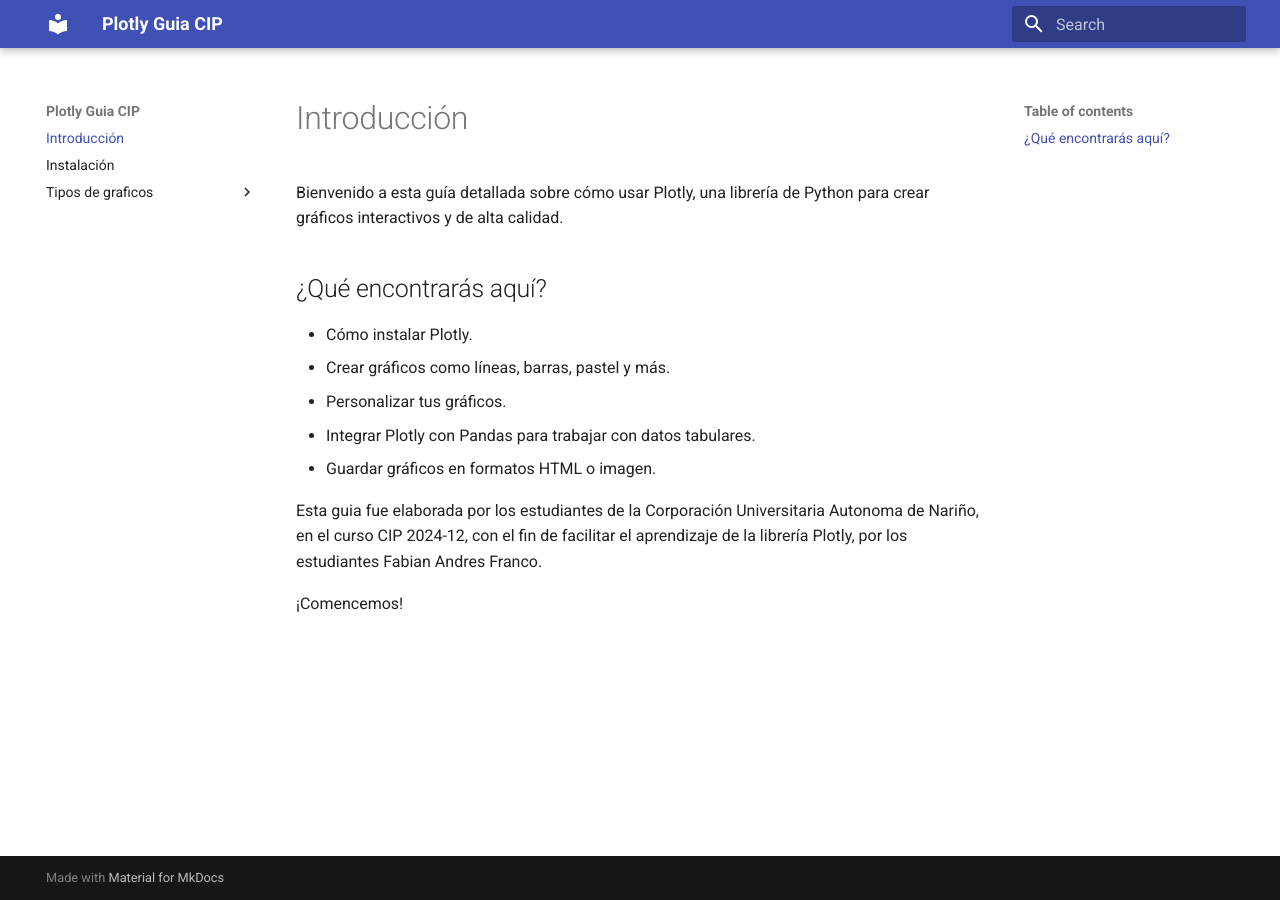
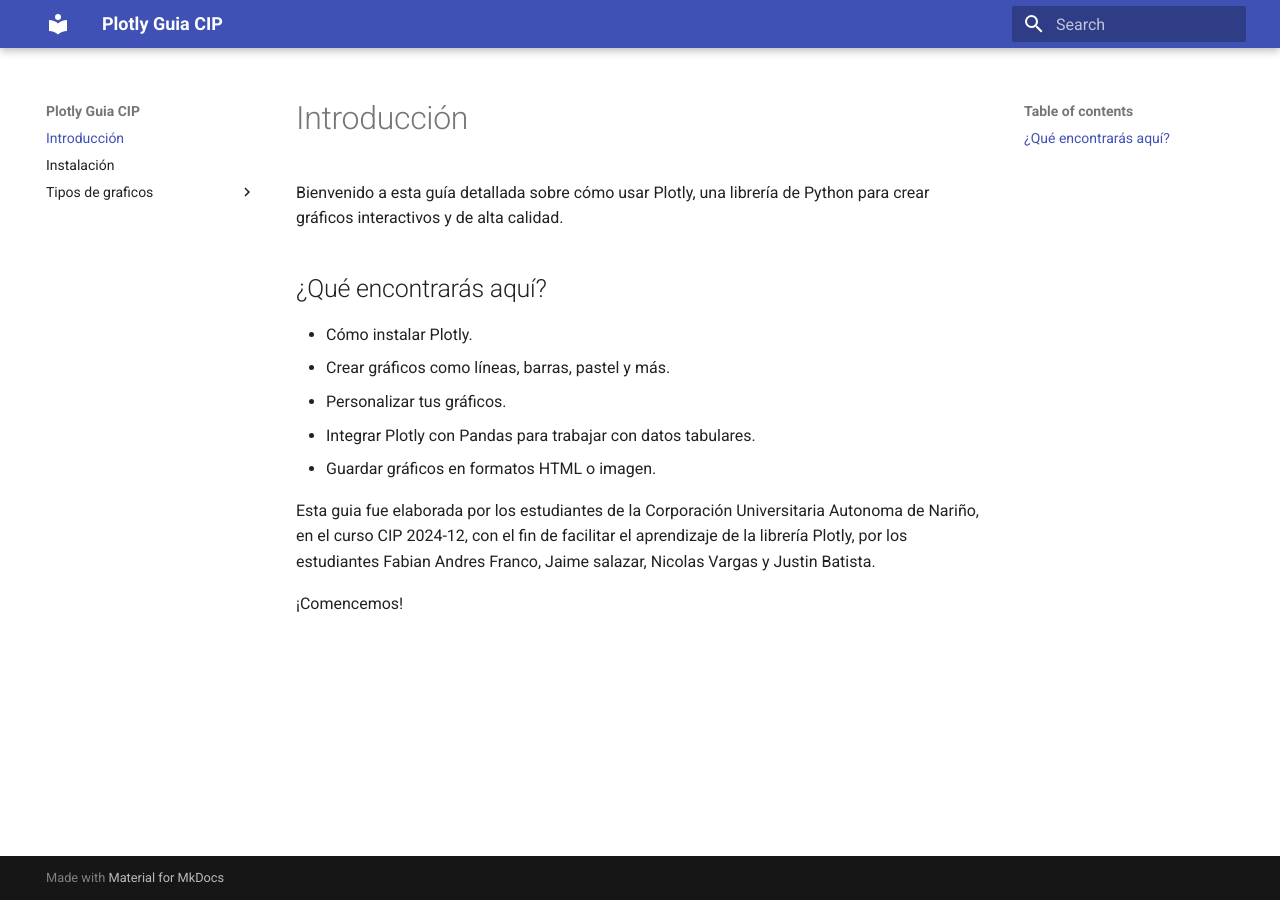
Before and after one commit to fabian-franco/plotly, an MkDocs documentation site: the page built from docs/index.md, in a window 1280 px wide. Built offline with MkDocs 1.6.1 and Material for MkDocs 9.7.7, drawn with Linux system fonts in a browser that asks for light colours.

Commit message:
feat: add new names

```diff
--- a/docs/index.md
+++ b/docs/index.md
@@ -9,6 +9,6 @@ Bienvenido a esta guía detallada sobre cómo usar Plotly, una librería de Pyth
 - Integrar Plotly con Pandas para trabajar con datos tabulares.
 - Guardar gráficos en formatos HTML o imagen.
 
-Esta guia fue elaborada por los estudiantes de la Corporación Universitaria Autonoma de Nariño, en el curso CIP 2024-12, con el fin de facilitar el aprendizaje de la librería Plotly, por los estudiantes Fabian Andres Franco.
+Esta guia fue elaborada por los estudiantes de la Corporación Universitaria Autonoma de Nariño, en el curso CIP 2024-12, con el fin de facilitar el aprendizaje de la librería Plotly, por los estudiantes Fabian Andres Franco, Jaime salazar, Nicolas Vargas y Justin Batista.
 
 ¡Comencemos!
```
